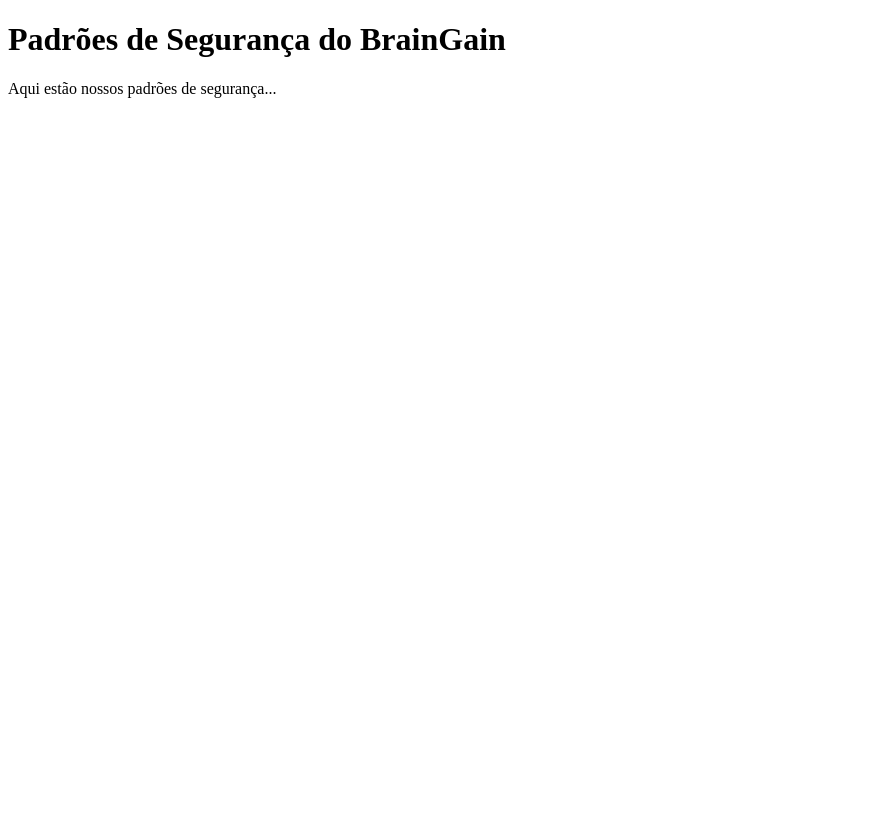
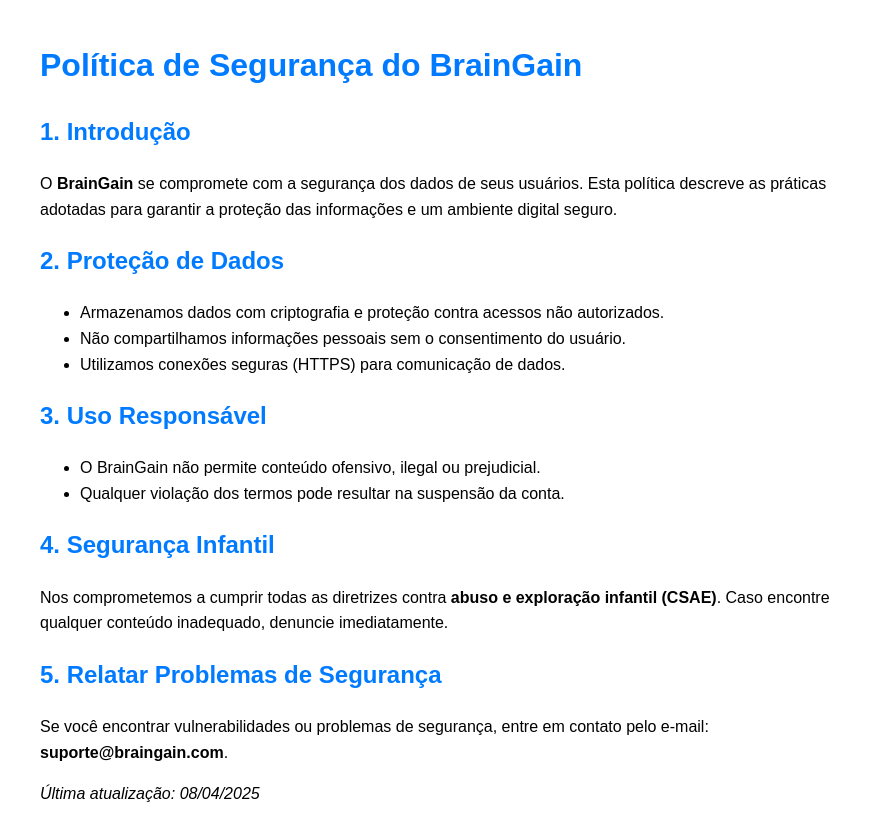
Before and after one commit to Enzo-Tssn/braingain-webpage, a plain HTML site: page index.html in a window 1280 px wide. Shown: the whole page, without its empty margins (0-884 px from the left). Before the commit the page ends 800 px from the top, so only its background shows below. Drawn offline with Linux system fonts and the light colour scheme.

Commit message:
Update index.html

```diff
--- a/index.html
+++ b/index.html
@@ -1,12 +1,46 @@
 <!DOCTYPE html>
-<html lang="pt">
+<html lang="pt-BR">
 <head>
     <meta charset="UTF-8">
     <meta name="viewport" content="width=device-width, initial-scale=1.0">
-    <title>Padrões de Segurança</title>
+    <title>Política de Segurança - BrainGain</title>
+    <style>
+        body {
+            font-family: Arial, sans-serif;
+            margin: 40px;
+            max-width: 800px;
+            line-height: 1.6;
+        }
+        h1, h2 {
+            color: #007bff;
+        }
+    </style>
 </head>
 <body>
-    <h1>Padrões de Segurança do BrainGain</h1>
-    <p>Aqui estão nossos padrões de segurança...</p>
+    <h1>Política de Segurança do BrainGain</h1>
+
+    <h2>1. Introdução</h2>
+    <p>O <strong>BrainGain</strong> se compromete com a segurança dos dados de seus usuários. Esta política descreve as práticas adotadas para garantir a proteção das informações e um ambiente digital seguro.</p>
+
+    <h2>2. Proteção de Dados</h2>
+    <ul>
+        <li>Armazenamos dados com criptografia e proteção contra acessos não autorizados.</li>
+        <li>Não compartilhamos informações pessoais sem o consentimento do usuário.</li>
+        <li>Utilizamos conexões seguras (HTTPS) para comunicação de dados.</li>
+    </ul>
+
+    <h2>3. Uso Responsável</h2>
+    <ul>
+        <li>O BrainGain não permite conteúdo ofensivo, ilegal ou prejudicial.</li>
+        <li>Qualquer violação dos termos pode resultar na suspensão da conta.</li>
+    </ul>
+
+    <h2>4. Segurança Infantil</h2>
+    <p>Nos comprometemos a cumprir todas as diretrizes contra <strong>abuso e exploração infantil (CSAE)</strong>. Caso encontre qualquer conteúdo inadequado, denuncie imediatamente.</p>
+
+    <h2>5. Relatar Problemas de Segurança</h2>
+    <p>Se você encontrar vulnerabilidades ou problemas de segurança, entre em contato pelo e-mail: <strong>suporte@braingain.com</strong>.</p>
+
+    <p><em>Última atualização: <script>document.write(new Date().toLocaleDateString("pt-BR"));</script></em></p>
 </body>
 </html>
```
